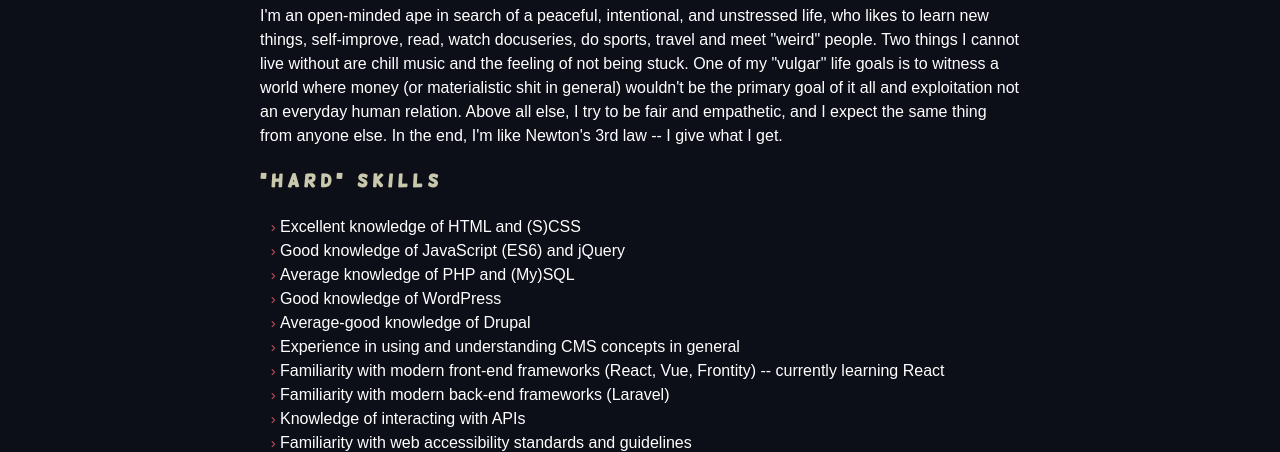
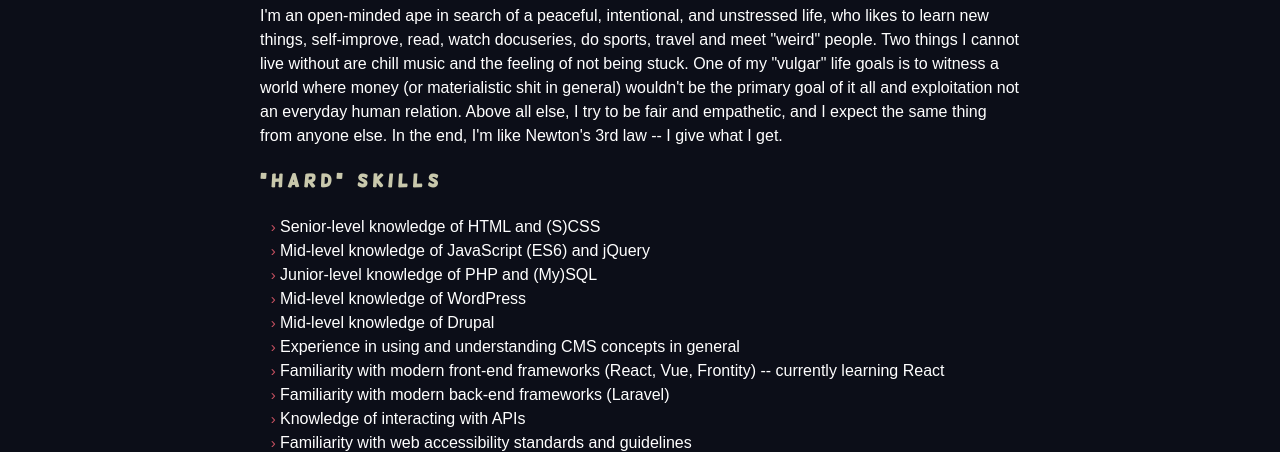
Before and after one commit to thedude23/tim-koprivnik-portfolio, a website: page about.html in a window 1280 px wide. Shown: the part 298-750 px from the top of the page. Drawn offline with Linux system fonts and the light colour scheme; a web font is replaced by a local one.

Commit message:
Update about me content

```diff
--- a/about.html
+++ b/about.html
@@ -49,11 +49,11 @@
 
       <h4>"Hard" skills</h4>
       <ul>
-        <li>Excellent knowledge of HTML and (S)CSS</li>
-        <li>Good knowledge of JavaScript (ES6) and jQuery</li>
-        <li>Average knowledge of PHP and (My)SQL</li>
-        <li>Good knowledge of WordPress</li>
-        <li>Average-good knowledge of Drupal</li>
+        <li>Senior-level knowledge of HTML and (S)CSS</li>
+        <li>Mid-level knowledge of JavaScript (ES6) and jQuery</li>
+        <li>Junior-level knowledge of PHP and (My)SQL</li>
+        <li>Mid-level knowledge of WordPress</li>
+        <li>Mid-level knowledge of Drupal</li>
         <li>Experience in using and understanding CMS concepts in general</li>
         <li>Familiarity with modern front-end frameworks (React, Vue, Frontity) -- currently learning React</li>
         <li>Familiarity with modern back-end frameworks (Laravel)</li>
```
